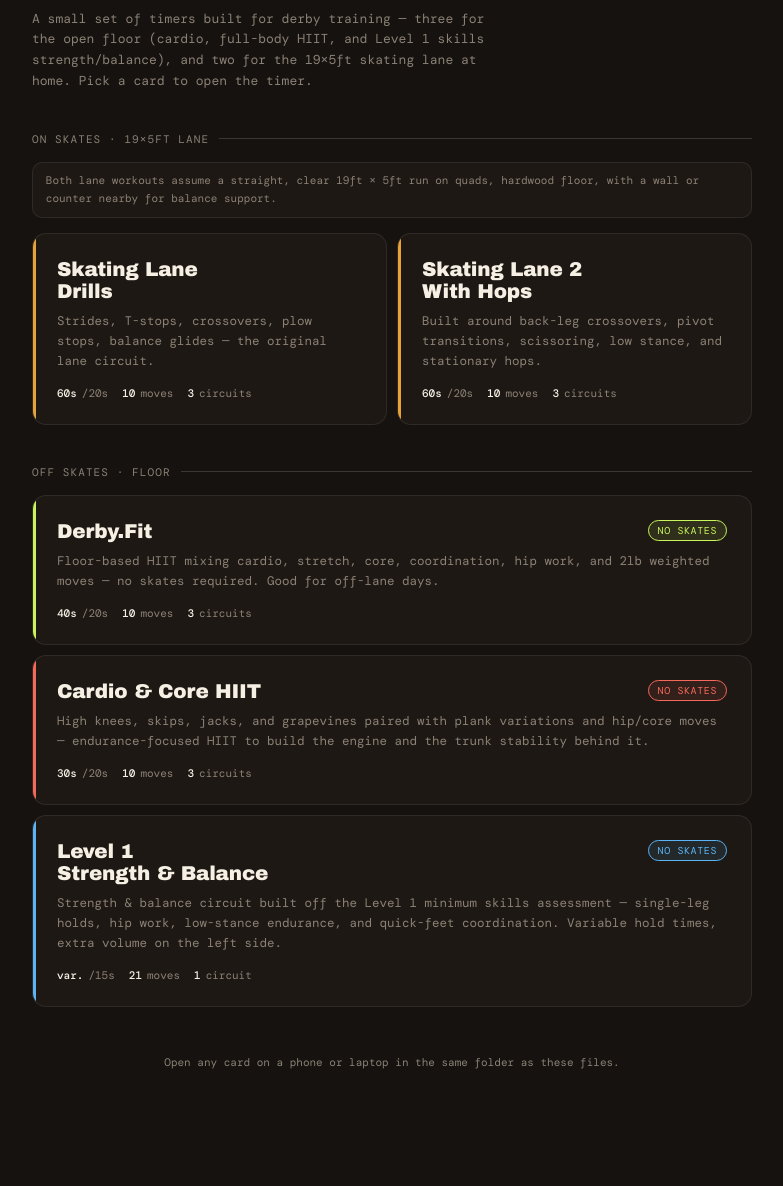
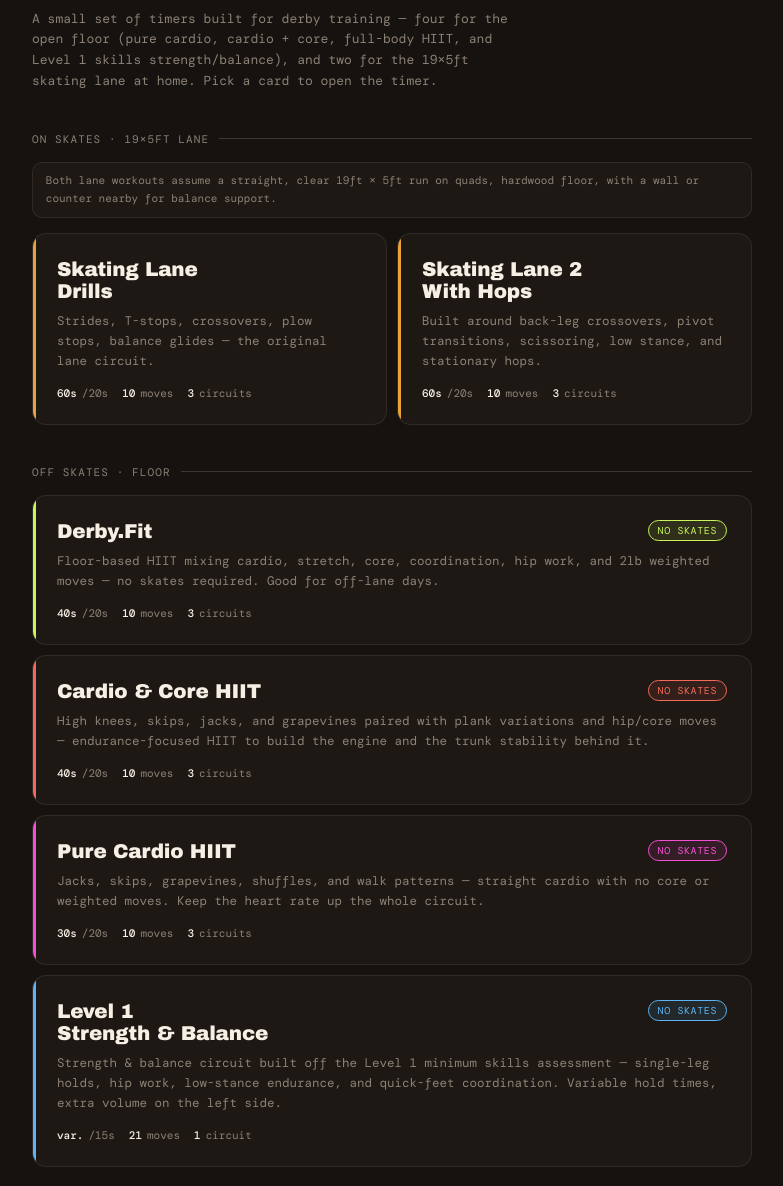
Before and after one commit to robin-hershkowitz/HIIT, a plain HTML site: page index.html in a window 1280 px wide. Shown: the part 114-1300 px from the top of the page, without its empty margins (248-1031 px from the left). Before the commit the page ends 1263 px from the top, so only its background shows below. Drawn offline with nearby package versions, Linux system fonts and the light colour scheme.

Commit message:
Add files via upload

```diff
--- a/index.html
+++ b/index.html
@@ -132,7 +132,7 @@
   <header>
     <div class="eyebrow">workout artifacts</div>
     <h1>Two floors, one lane.</h1>
-    <p>A small set of timers built for derby training — three for the open floor (cardio, full-body HIIT, and Level 1 skills strength/balance), and two for the 19×5ft skating lane at home. Pick a card to open the timer.</p>
+    <p>A small set of timers built for derby training — four for the open floor (pure cardio, cardio + core, full-body HIIT, and Level 1 skills strength/balance), and two for the 19×5ft skating lane at home. Pick a card to open the timer.</p>
   </header>
 
   <div class="env-divider"><span>On skates · 19×5ft lane</span><div class="line"></div></div>
@@ -187,6 +187,19 @@
     </div>
     <div class="card-desc">High knees, skips, jacks, and grapevines paired with plank variations and hip/core moves — endurance-focused HIIT to build the engine and the trunk stability behind it.</div>
     <div class="meta-row">
+      <span class="meta"><b>40s</b>/20s</span>
+      <span class="meta"><b>10</b> moves</span>
+      <span class="meta"><b>3</b> circuits</span>
+    </div>
+  </a>
+
+  <a class="card" href="./pure-cardio-hiit.html" style="--accent:#f54ed1;--accent-dim:rgba(245,78,209,0.10);margin-top:10px;">
+    <div class="card-top">
+      <span class="card-name">Pure Cardio HIIT</span>
+      <span class="env-tag" style="--accent:#f54ed1;--accent-dim:rgba(245,78,209,0.10);">no skates</span>
+    </div>
+    <div class="card-desc">Jacks, skips, grapevines, shuffles, and walk patterns — straight cardio with no core or weighted moves. Keep the heart rate up the whole circuit.</div>
+    <div class="meta-row">
       <span class="meta"><b>30s</b>/20s</span>
       <span class="meta"><b>10</b> moves</span>
       <span class="meta"><b>3</b> circuits</span>
```
